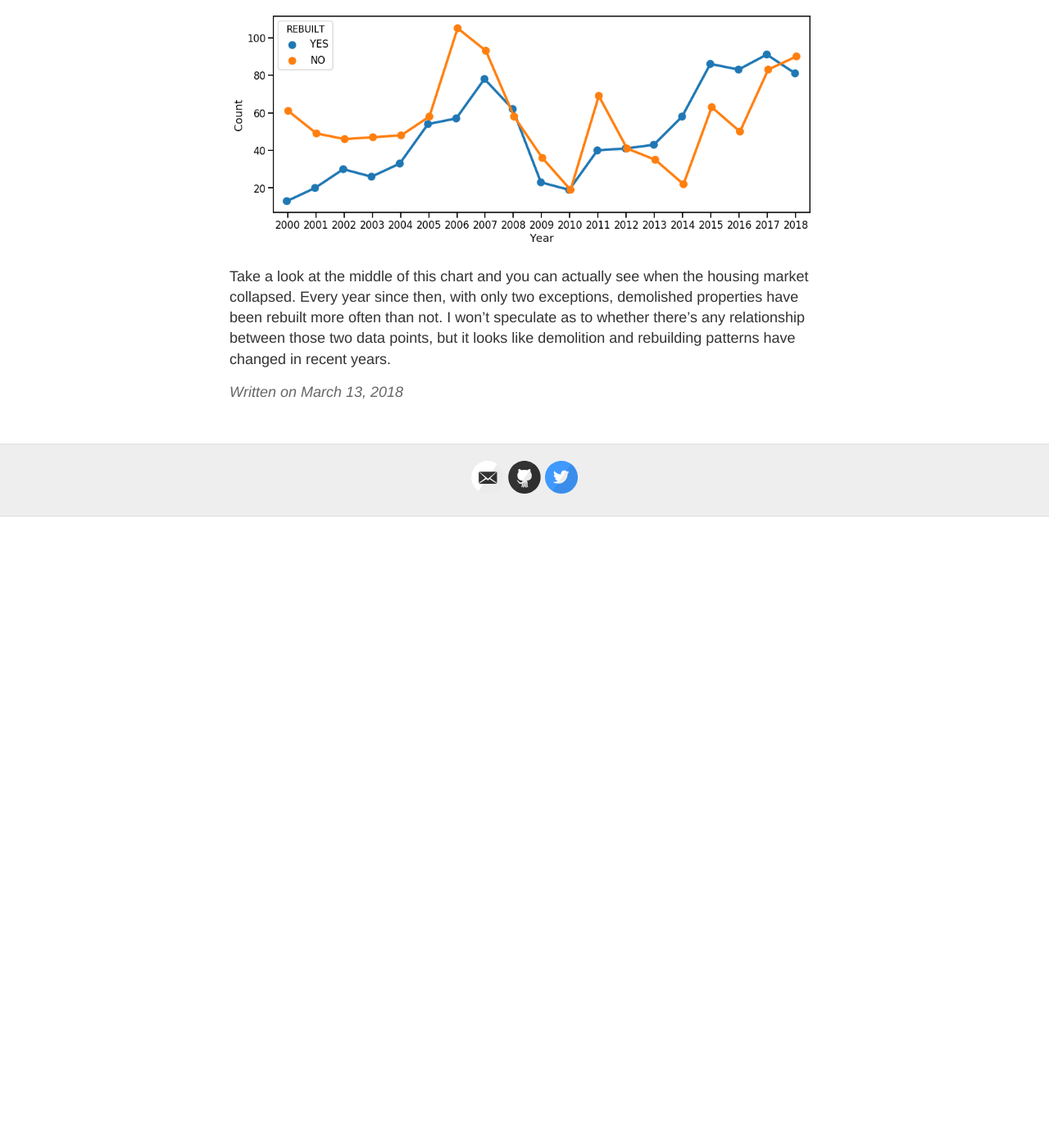
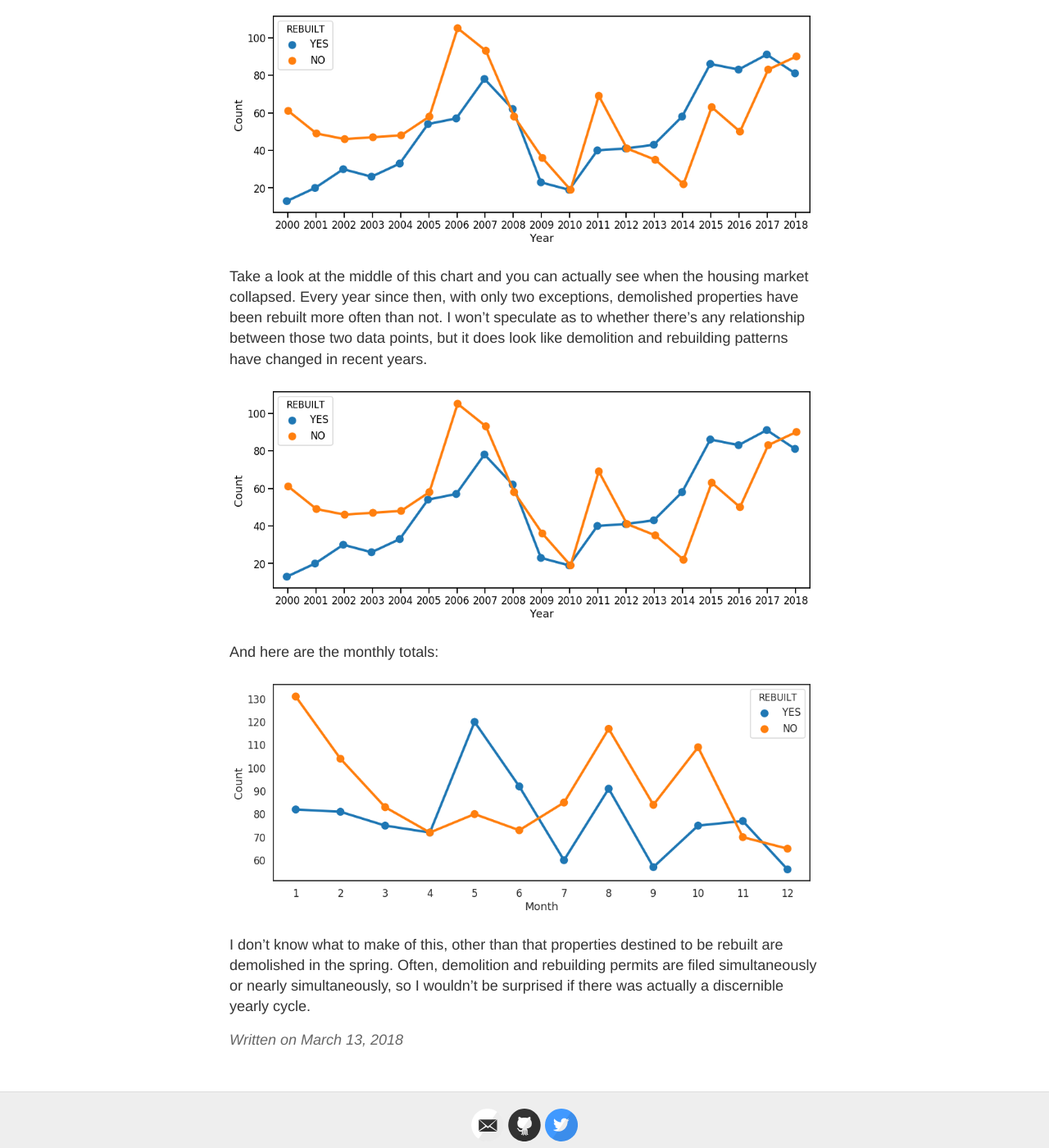
Before and after one commit to raleighquantified/raleighquantified.github.io, a Jekyll site: the page built from _posts/2018-3-13-machine-learning-demolition.md, in a window 1280 px wide and 1400 px high, scrolled down 7276 px. Shown: the whole window at 82% size. Built offline with Jekyll 4.4.1, drawn with Linux system fonts in a browser that asks for light colours; before the commit the page ends 7906 px from its top, so only the background shows below that.

Commit message:
Update 2018-3-13-machine-learning-demolition.md

```diff
--- a/_posts/2018-3-13-machine-learning-demolition.md
+++ b/_posts/2018-3-13-machine-learning-demolition.md
@@ -95,4 +95,12 @@ This one is interesting. Like estimated project cost, the number of permits per
 
 ![_top100.yml]({{ site.baseurl }}/images/rebuilt_timeline2.png)
 
-Take a look at the middle of this chart and you can actually see when the housing market collapsed. Every year since then, with only two exceptions, demolished properties have been rebuilt more often than not. I won't speculate as to whether there's any relationship between those two data points, but it looks like demolition and rebuilding patterns have changed in recent years.
+Take a look at the middle of this chart and you can actually see when the housing market collapsed. Every year since then, with only two exceptions, demolished properties have been rebuilt more often than not. I won't speculate as to whether there's any relationship between those two data points, but it does look like demolition and rebuilding patterns have changed in recent years.
+
+![_top100.yml]({{ site.baseurl }}/images/rebuilt_timeline2.png)
+
+And here are the monthly totals:
+
+![_top100.yml]({{ site.baseurl }}/images/month.png)
+
+I don't know what to make of this, other than that properties destined to be rebuilt are demolished in the spring. Often, demolition and rebuilding permits are filed simultaneously or nearly simultaneously, so I wouldn't be surprised if there was actually a discernible yearly cycle.
```
